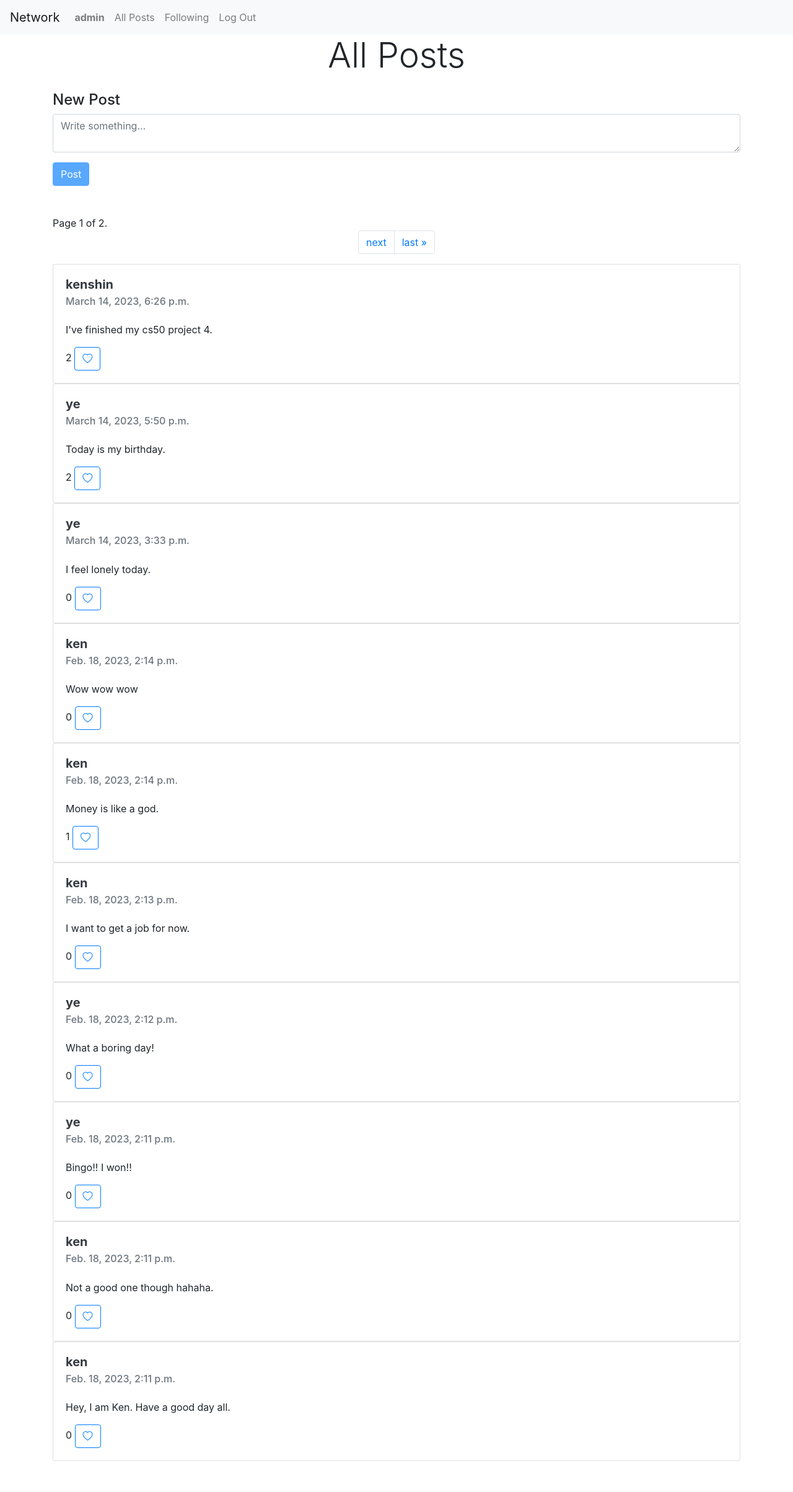
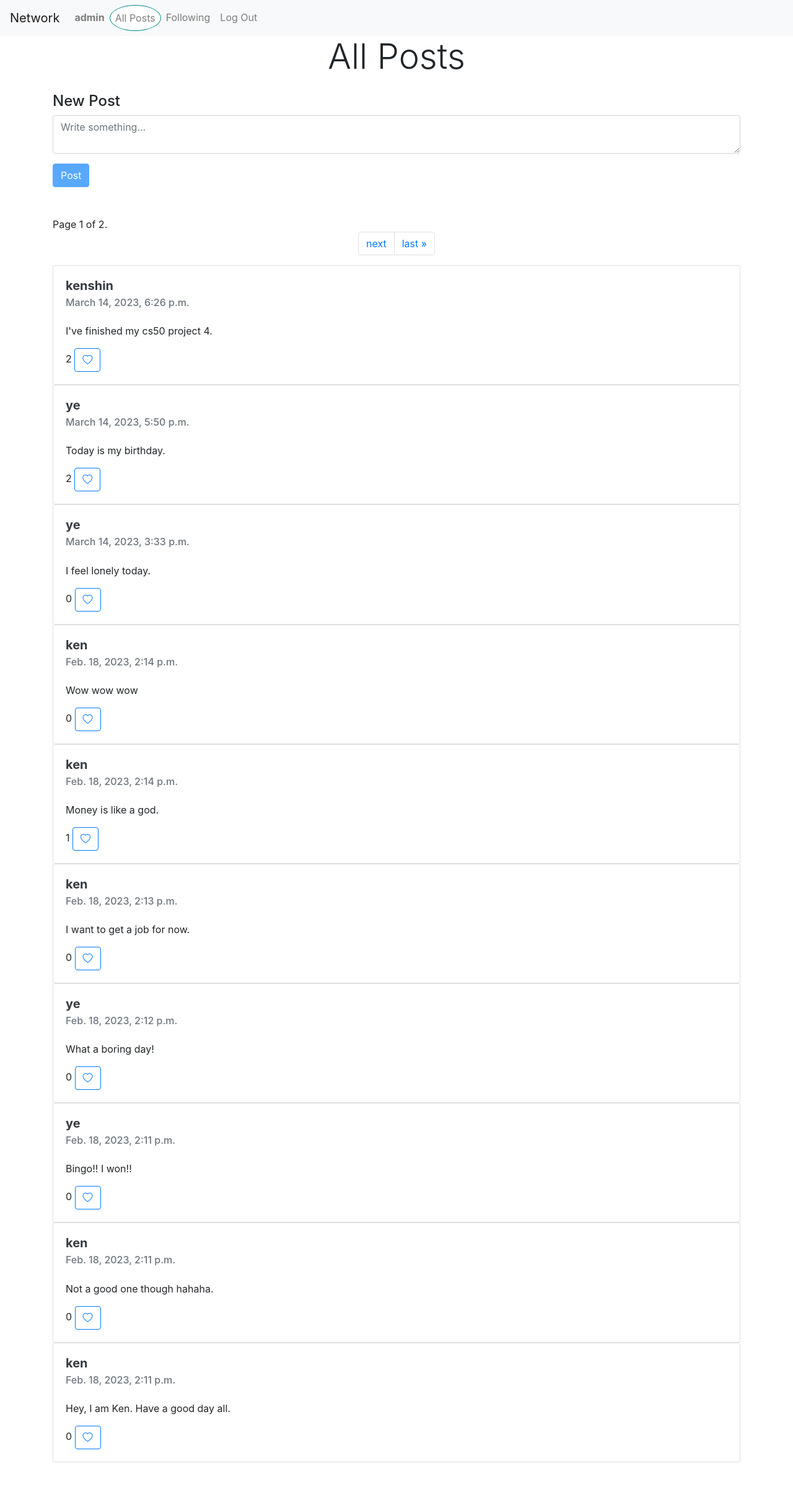
Before and after one commit to kenshin009/network, a Django app: page / in a window 1280 px wide. Shown: the whole page at 62% size. Before the commit the page ends 2358 px from the top, so only its background shows below. Run offline with Django 3.2, Linux system fonts and the light colour scheme; a user stored in the database is signed in; data comes from the database, SQL or seed files in the repository; both versions use the stored data as it was after the commit; some libraries are stand-ins or nearby versions.

Commit message:
Updated navbar feature

```diff
--- a/network/static/network/styles.css
+++ b/network/static/network/styles.css
@@ -0,0 +1,5 @@
+.nav-link[aria-control='page'] {
+    border: 1px solid darkcyan;
+    background-color: white;
+    border-radius: 50%;
+}
--- a/network/templates/network/layout.html
+++ b/network/templates/network/layout.html
@@ -4,13 +4,20 @@
 <html lang="en">
   <head>
     <title>{% block title %}Social Network{% endblock %}</title>
-        <link rel="stylesheet" href="https://stackpath.bootstrapcdn.com/bootstrap/4.4.1/css/bootstrap.min.css" integrity="sha384-Vkoo8x4CGsO3+Hhxv8T/Q5PaXtkKtu6ug5TOeNV6gBiFeWPGFN9MuhOf23Q9Ifjh" crossorigin="anonymous">
-        <link href="{% static 'network/styles.css' %}" rel="stylesheet">
+    <link
+      rel="stylesheet"
+      href="https://stackpath.bootstrapcdn.com/bootstrap/4.4.1/css/bootstrap.min.css"
+      integrity="sha384-Vkoo8x4CGsO3+Hhxv8T/Q5PaXtkKtu6ug5TOeNV6gBiFeWPGFN9MuhOf23Q9Ifjh"
+      crossorigin="anonymous"
+    />
+    <link href="{% static 'network/styles.css' %}" rel="stylesheet" />
     <!--  Bootstrap icons-->
-        <link rel="stylesheet" href="https://cdn.jsdelivr.net/npm/bootstrap-icons@1.10.3/font/bootstrap-icons.css">
+    <link
+      rel="stylesheet"
+      href="https://cdn.jsdelivr.net/npm/bootstrap-icons@1.10.3/font/bootstrap-icons.css"
+    />
   </head>
   <body>
-
     <nav class="navbar navbar-expand-lg navbar-light bg-light">
       <a class="navbar-brand" href="{% url 'index' %}">Network</a>
 
@@ -40,14 +47,29 @@
                     </li>
                 {% endif %}
               </ul>
+
+
       </div>
     </nav>
 
-        <div class="body">
-            {% block body %}
-            {% endblock %}
-        </div>
+    <div class="body">{% block body %} {% endblock %}</div>
     <!-- Bootstrap JS -->
-        <script src="https://cdn.jsdelivr.net/npm/bootstrap@5.2.3/dist/js/bootstrap.min.js" integrity="sha384-cuYeSxntonz0PPNlHhBs68uyIAVpIIOZZ5JqeqvYYIcEL727kskC66kF92t6Xl2V" crossorigin="anonymous"></script>
+    <script
+      src="https://cdn.jsdelivr.net/npm/bootstrap@5.2.3/dist/js/bootstrap.min.js"
+      integrity="sha384-cuYeSxntonz0PPNlHhBs68uyIAVpIIOZZ5JqeqvYYIcEL727kskC66kF92t6Xl2V"
+      crossorigin="anonymous"
+    ></script>
+
+    <script>
+      document.querySelectorAll('.nav-link').forEach(link => {
+
+          if (link.href === window.location.href) {
+              link.setAttribute('aria-control','page')
+          }
+
+      })
+
+  </script>
+
   </body>
 </html>
```
Also changed, not shown: db.sqlite3. Lines whose indentation alone changed are shown as unchanged.
